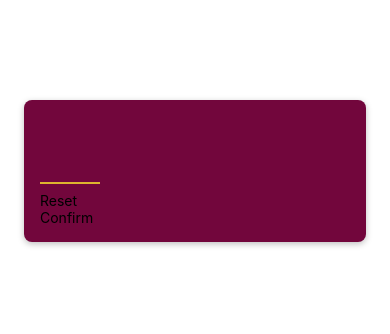
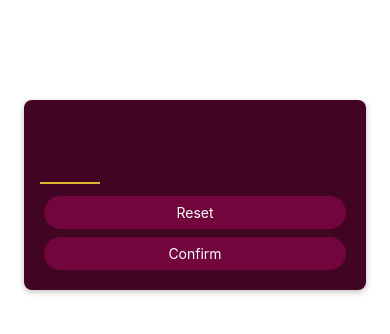
Before and after one commit to Sinashaygan/RNCOURSE, a React Native app: screen / in a window 390 px wide. Shown: the top 334 px of the page. Built offline with nearby package versions, Linux system fonts and the light colour scheme.

Commit message:
feat: add the styles to the buttons

```diff
--- a/components/PrimaryButton.js
+++ b/components/PrimaryButton.js
@@ -1,10 +1,40 @@
-import { Text } from "react-native";
+import { StyleSheet } from "react-native";
+import { Pressable, Text } from "react-native";
 import { View } from "react-native";
 
 export default function PrimaryButton(props) {
   return (
-    <View>
-        <Text>{props.children}</Text>
+    <View style={styles.buttonOuterContainer}>
+      <Pressable
+        android_ripple={{ color: "#6a0638" }}
+        style={({ pressed }) =>
+          pressed
+            ? [styles.buttonInnerContainer, styles.pressed]
+            : styles.buttonInnerContainer
+        }
+      >
+        <Text style={styles.buttonText}>{props.children}</Text>
+      </Pressable>
     </View>
-  )
+  );
 }
+
+const styles = StyleSheet.create({
+  buttonOuterContainer: { borderRadius: 28, margin: 4, overflow: "hidden" },
+
+  buttonInnerContainer: {
+    backgroundColor: "#72063c",
+    paddingVertical: 8,
+    paddingHorizontal: 16,
+    elevation: 2,
+  },
+
+  buttonText: {
+    color: "white",
+    textAlign: "center",
+  },
+
+  pressed: {
+    opacity: 0.75,
+  },
+});
--- a/screens/StartGameScreen.js
+++ b/screens/StartGameScreen.js
@@ -23,7 +23,7 @@
   inputContainer: {
     padding: 16,
     marginTop: 100,
-    backgroundColor: "#72063c",
+    backgroundColor: "#410422",
     marginHorizontal: 24,
     borderRadius: 8,
     elevation: 4,
```
